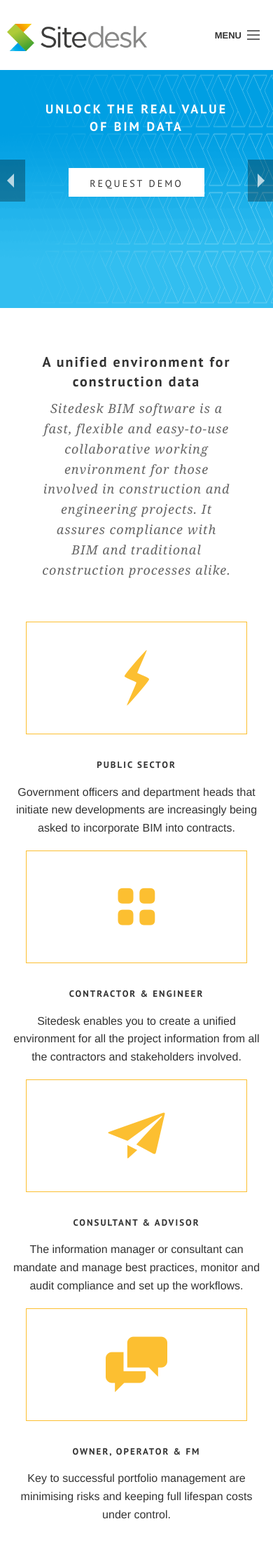
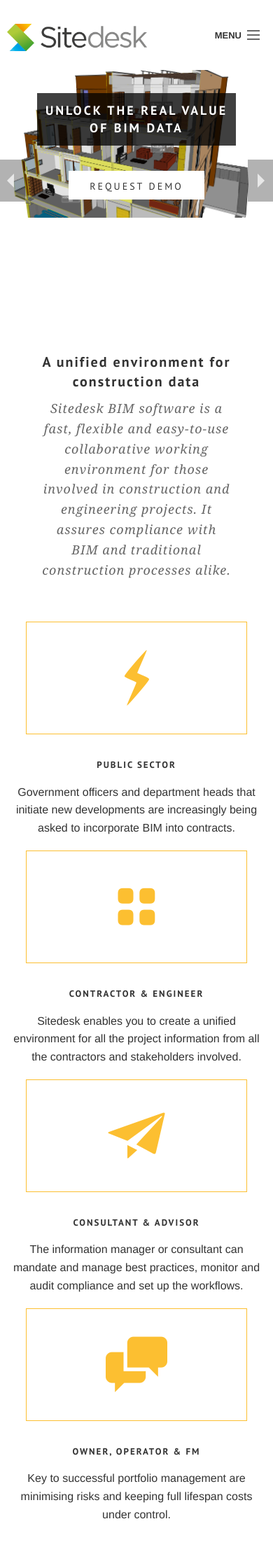
Before and after one commit to zincdesign/sitedesk.github.io, a Jekyll site: the page built from index.html, in a window 390 px wide. Shown: the top 2240 px of the page at 70% size. Built offline with Jekyll 4.4.1, drawn with Linux system fonts in a browser that asks for light colours; some web fonts are replaced; some of the changed text lies outside the part shown.

Commit message:
change homepage header to use building images on wider scale with aspect-ratio sizing

```diff
--- a/css/style.css
+++ b/css/style.css
@@ -848,3 +848,45 @@
     margin-left: 0;
   }
 }
+
+/* --- Styles used for home page experiment B --- */
+
+.slider-container {
+  text-align: center;
+}
+
+.orbit-caption .row {
+  margin-left: 0;
+}
+
+.orbit-caption h2 {
+  background: rgba(0, 0, 0, 0.75);
+  padding: 12px;
+}
+
+.slider-container {
+  max-width: 100rem;
+}
+
+.orbit-slides-container {
+  height: 340px !important;
+  overflow: hidden;
+}
+
+.orbit-container .orbit-slides-container img {
+  height: auto;
+}
+
+.orbit-caption .row {
+  max-width: none;
+}
+
+@media only screen and (min-width: 0px) and (max-width: 800px) {
+  #slide-normal-image {
+    display: inline;
+  }
+
+  #slide-small-image {
+    display: none;
+  }
+}
```
Also changed, not shown: _data/slides.yml (+5 -5 lines), images/sitedesk/building-1.png (added), images/sitedesk/building-2.png (added).
